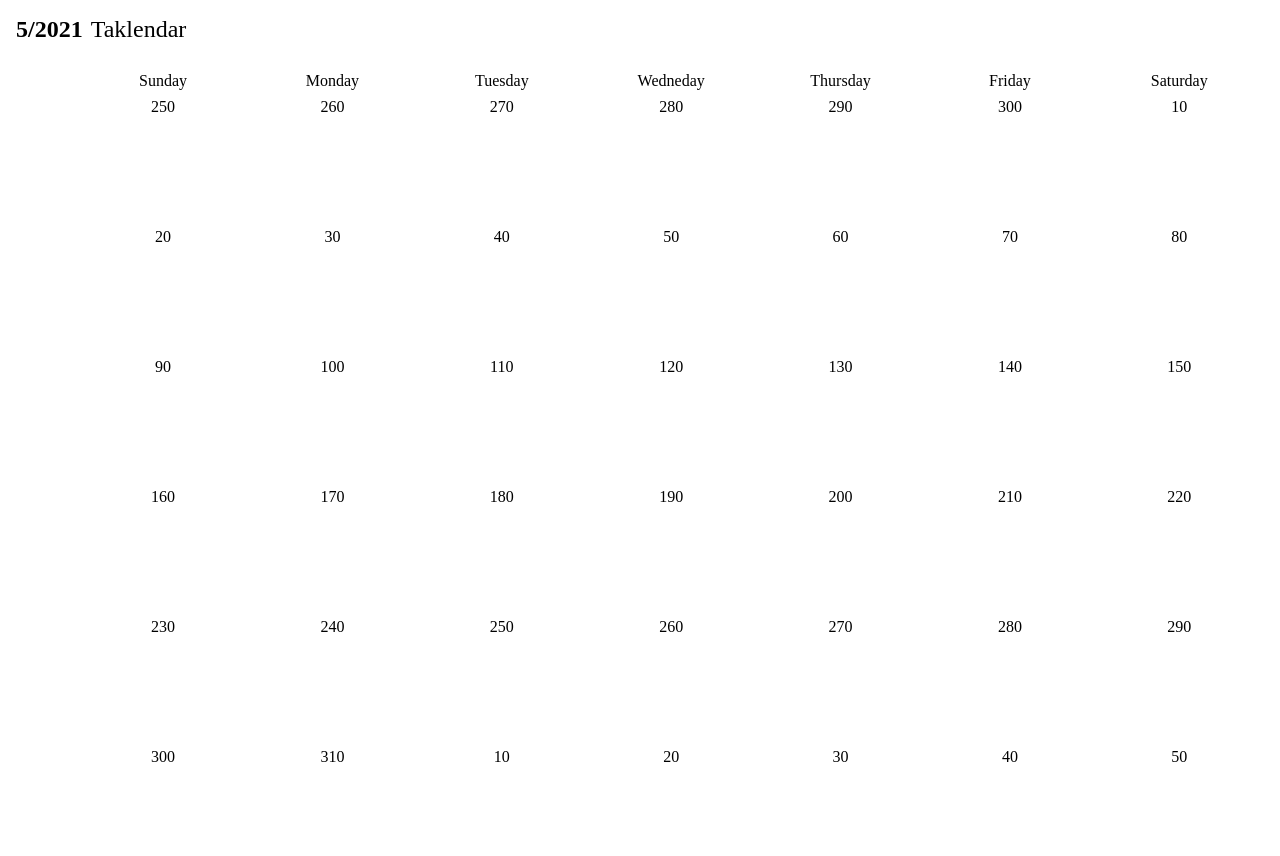
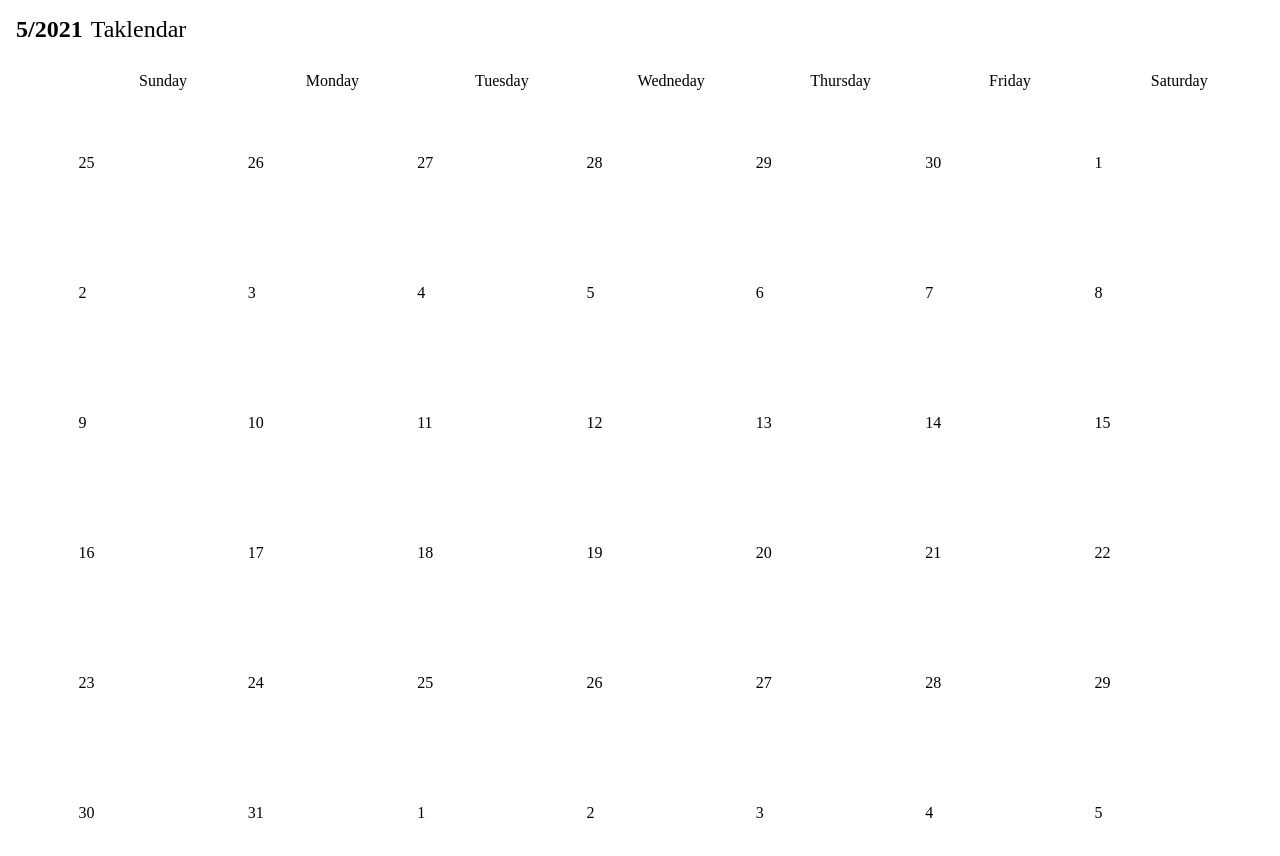
Before and after one commit to dodoongtak/Taklendar, a React app: page / in a window 1280 px wide. Shown: the top 856 px of the page. Built offline with nearby package versions, Linux system fonts and the light colour scheme.

Commit message:
UIUX 💄: fix Alignment between date and tasks

```diff
--- a/src/components/Dates.jsx
+++ b/src/components/Dates.jsx
@@ -10,11 +10,17 @@ const WeekList = styled.ul({
 const WeekItem = styled.li({
   width: '100%',
   display: 'flex',
+  flexDirection: 'column',
   justifyContent: 'center',
 
   '$ header': {
     padding: '0.2rem',
   },
+});
+
+const TaskWrapper = styled.div({
+  display: 'flex',
+  flexDirection: 'column',
 });
 
 const Task = styled.div({
@@ -47,12 +53,15 @@ export default function Dates({ dates, onClickDate }) {
               <header>
                 {date.split('/')[1]}
               </header>
-              {tasks.length && (
-                tasks.map((task) => (
-                  <Task key={new Date()}>
-                    <p>{task}</p>
-                  </Task>
-                ))
+
+              {tasks.length > 0 && (
+                <TaskWrapper>
+                  {tasks.map((task) => (
+                    <Task key={new Date()}>
+                      <p>{task}</p>
+                    </Task>
+                  ))}
+                </TaskWrapper>
               )}
             </WeekItem>
           ))}
```
